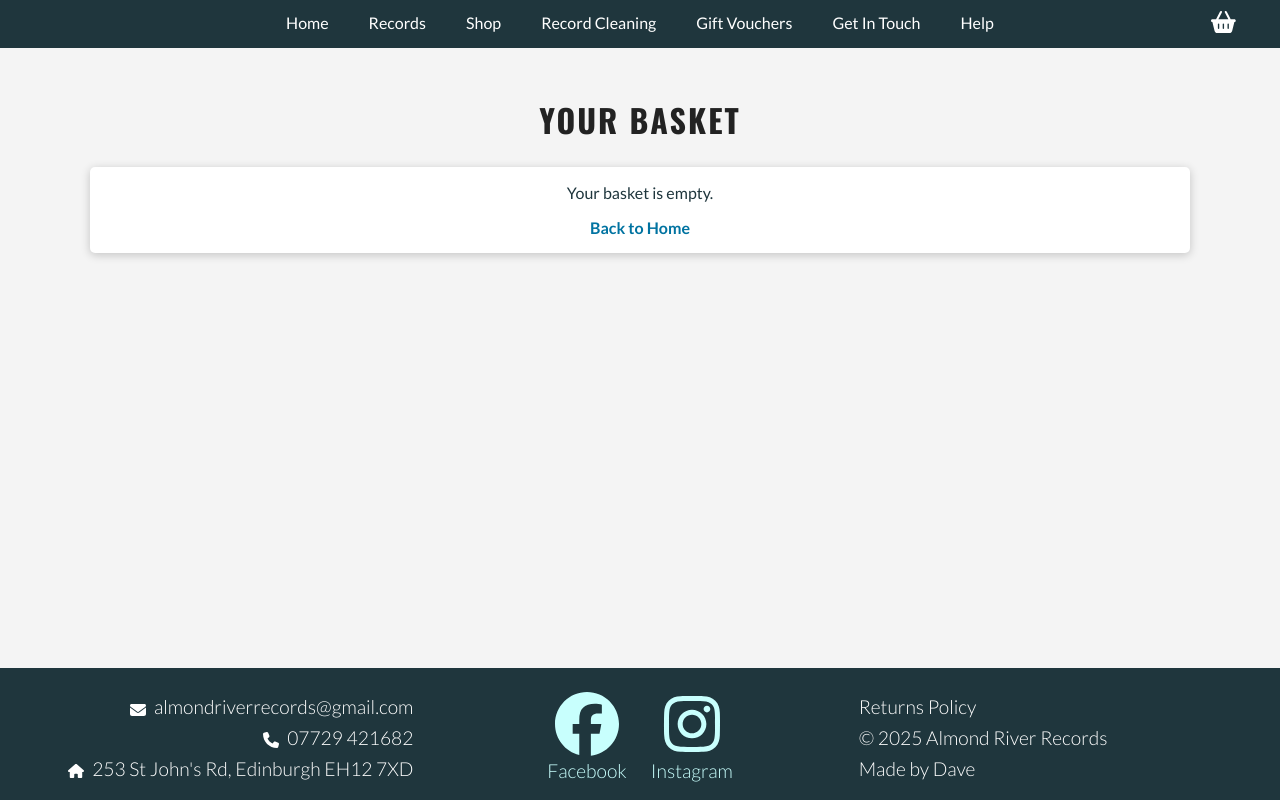
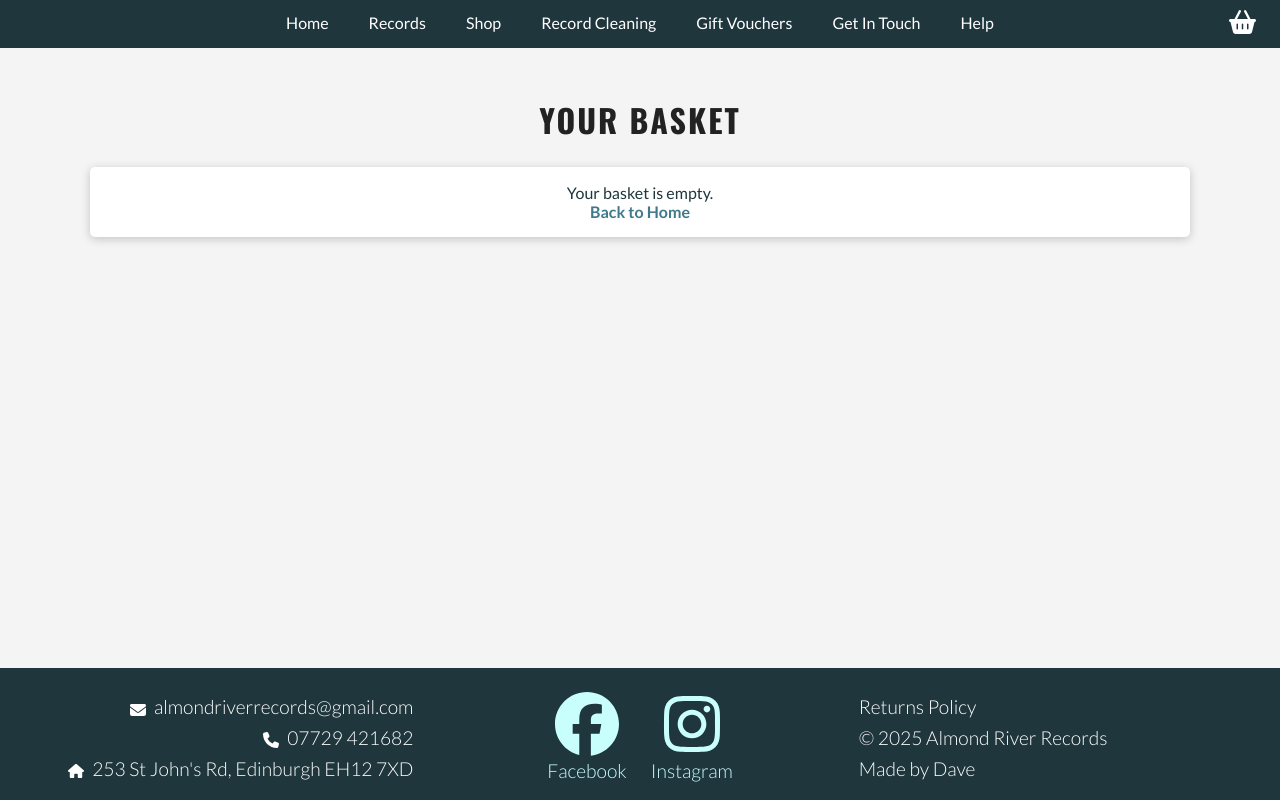
Before and after one commit to dvhzldn/almond-river-records, a Next.js app: page /basket in a window 1280 px wide. Built offline with nearby package versions, Linux system fonts and the light colour scheme.

Commit message:
CSS: basket icon tweaks.

```diff
--- a/src/app/globals.css
+++ b/src/app/globals.css
@@ -124,7 +124,7 @@ p {
 
 .basket-wrapper {
 	position: absolute;
-	right: 20px;
+	right: 0px;
 	top: 50%;
 	transform: translateY(-50%);
 }
@@ -135,7 +135,7 @@ p {
 	align-items: center;
 	color: var(--colour-7);
 	text-decoration: none;
-	font-size: 22px;
+	font-size: 1.5rem;
 }
 
 .basket-count {
@@ -641,20 +641,6 @@ li {
 	width: 100%;
 }
 
-/* Back to Home Link */
-.back-to-home {
-	display: block;
-	text-align: center;
-	margin-top: 1rem;
-	color: #0073a1;
-	font-weight: bold;
-	text-decoration: none;
-}
-
-.back-to-home:hover {
-	text-decoration: underline;
-}
-
 /* Results */
 .pagination {
 	display: flex;
```
